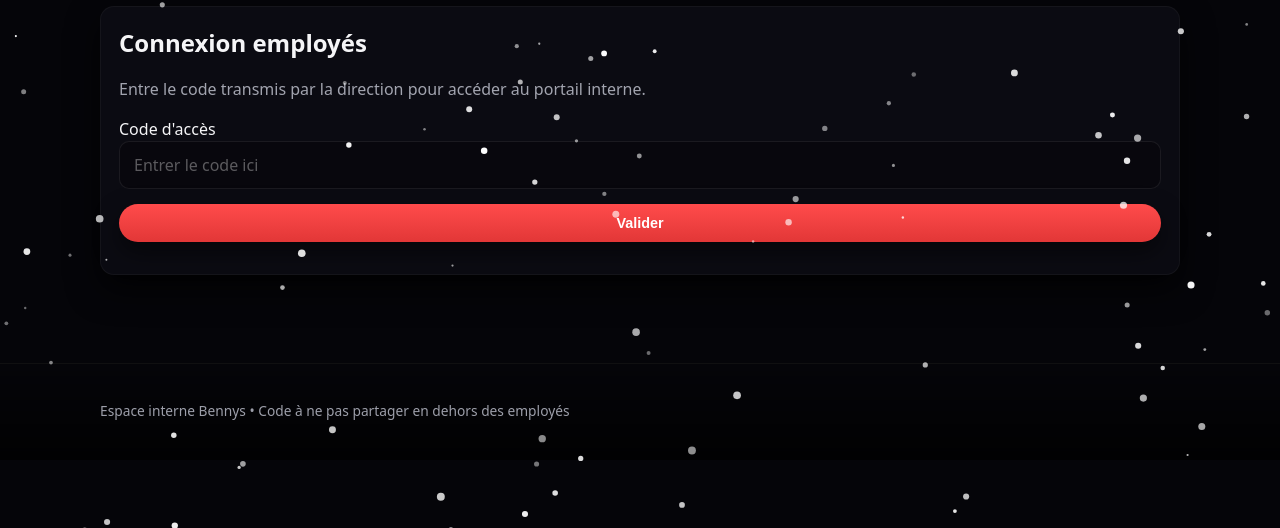
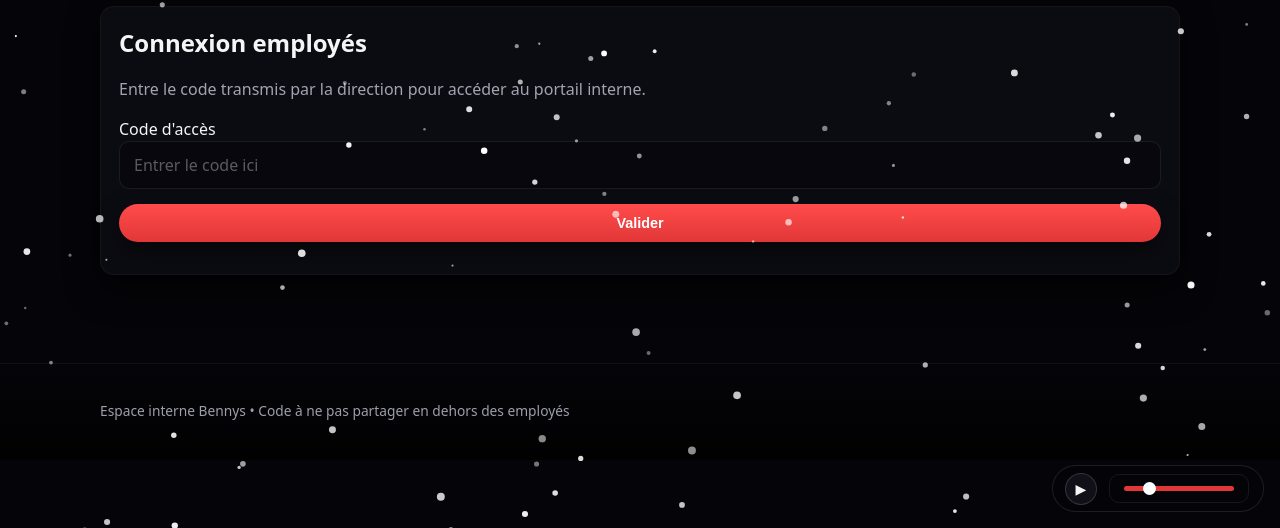
Before and after one commit to Turtuple/site-tuners, a plain HTML site: page employes.html in a window 1280 px wide. Shown: the part 272-800 px from the top of the page. Drawn offline with Linux system fonts and the light colour scheme.

Commit message:
Update employes.html

```diff
--- a/employes.html
+++ b/employes.html
@@ -395,7 +395,24 @@
     </div>
   </footer>
 
-  <audio id="bg-music" src="music/christmas.mp3" loop style="display: none;"></audio>
+  <audio id="bg-music" src="music/christmas.mp3" loop style="display:none"></audio>
+
+  <div class="music-controls" id="music-controls">
+    <button class="music-mute-btn" id="music-toggle" aria-label="Activer la musique">
+      ▶
+    </button>
+    <input
+      type="range"
+      class="music-vol"
+      id="music-volume"
+      min="0"
+      max="100"
+      step="1"
+      value="20"
+      aria-label="Volume de la musique"
+    />
+  </div>
+
   <script src="app.js"></script>
 </body>
 </html>
```
